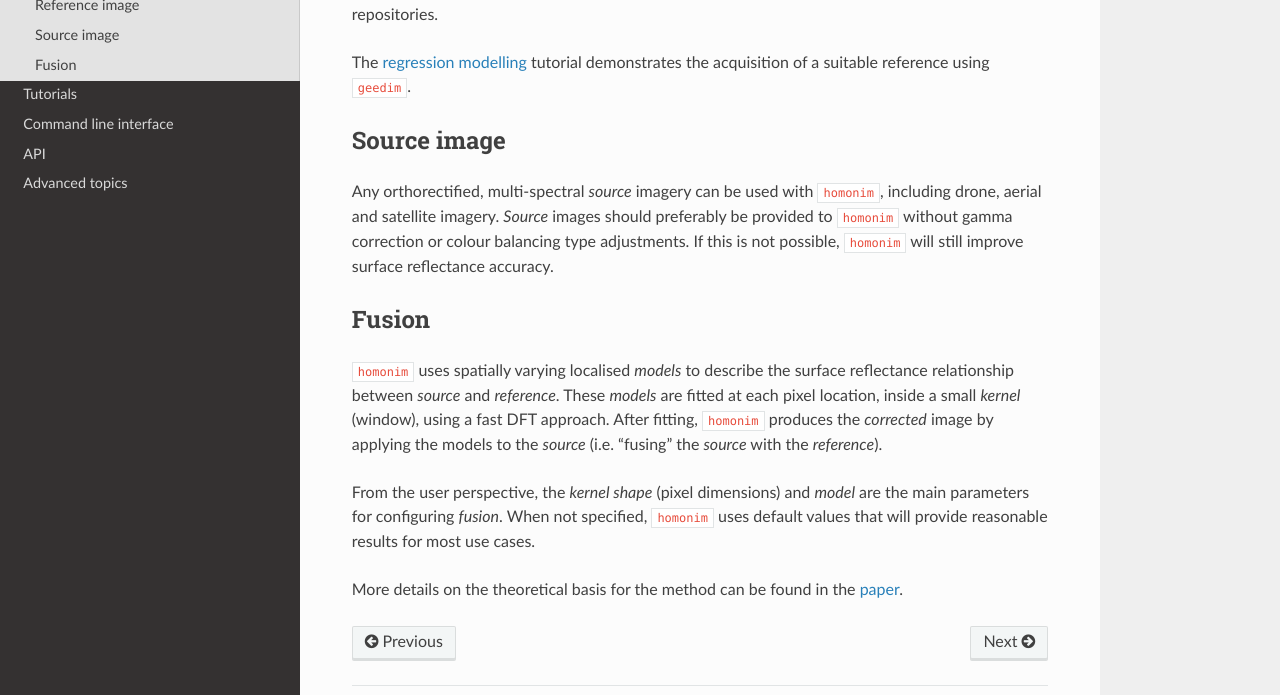
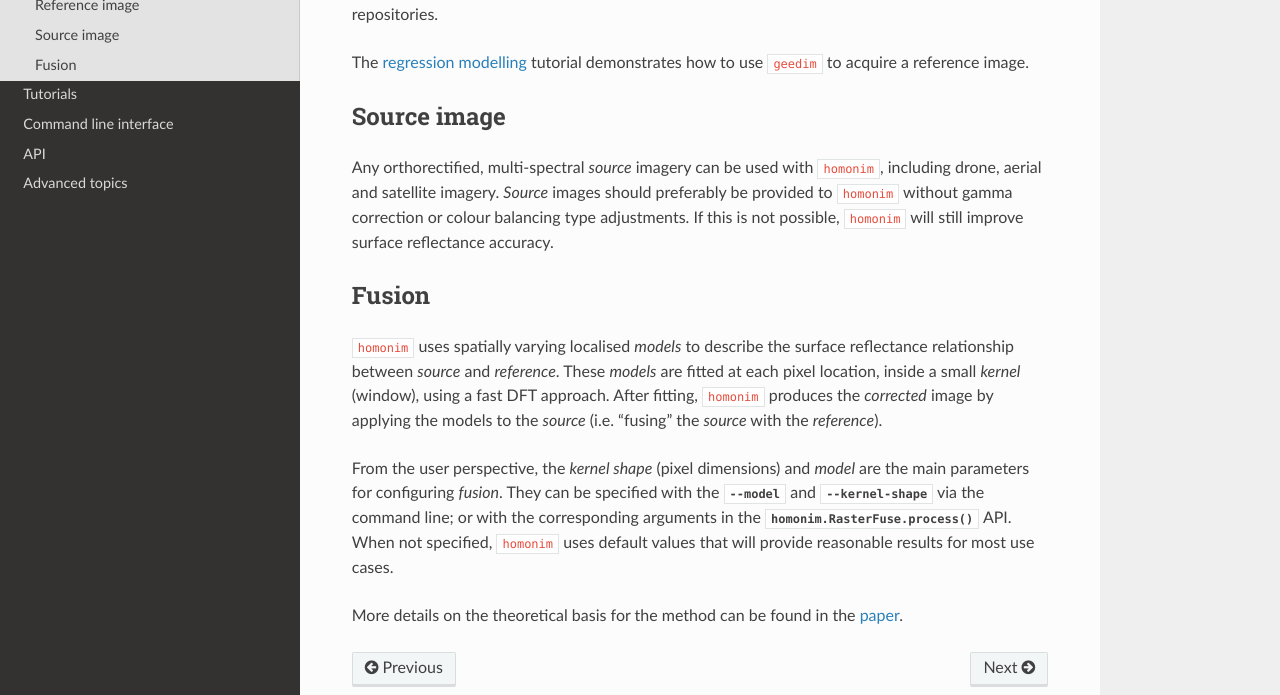
Before and after one commit to leftfield-geospatial/homonim, a Sphinx documentation site: the page built from docs/background.rst, in a window 1280 px wide and 900 px high, scrolled down 719 px, cut to the strip 205-900 px from the top of the window. Built offline with Sphinx 7.4.7 and the Read the Docs theme 2.0.0, drawn with Linux system fonts in a browser that asks for light colours; pages that are not in the unit, such as notebooks, are missing from menus.

Commit message:
add link to param docs

```diff
--- a/docs/background.rst
+++ b/docs/background.rst
@@ -18,7 +18,7 @@ Reference image
 
 Satellite programs, such as Landsat, Sentinel-2, and MODIS, provide suitable *reference* surface reflectance imagery freely to the public.  geedim_ is recommended as a companion tool to ``homonim`` for acquiring cloud/shadow-free imagery from these, and other programs.  geedim_ acquired imagery includes metadata that is used by ``homonim`` for automatic matching of spectral bands.  Alternatively, satellite imagery is available from a number of sources, including the `Google <https://developers.google.com/earth-engine/datasets>`_, `Amazon <https://aws.amazon.com/earth/>`_ and `Microsoft <https://planetarycomputer.microsoft.com/catalog>`_ repositories.
 
-The  `regression modelling <examples/regression_modelling.ipynb>`_ tutorial demonstrates the acquisition of a suitable reference using ``geedim``.
+The  `regression modelling <examples/regression_modelling.ipynb>`_ tutorial demonstrates how to use ``geedim`` to acquire a reference image.
 
 Source image
 ------------
@@ -30,7 +30,7 @@ Fusion
 
 ``homonim`` uses spatially varying localised *models* to describe the surface reflectance relationship between *source* and *reference*.  These *models* are fitted at each pixel location, inside a small *kernel* (window), using a fast DFT approach.  After fitting, ``homonim`` produces the *corrected* image by applying the models to the *source* (i.e. "fusing" the *source* with the *reference*).
 
-From the user perspective, the *kernel shape* (pixel dimensions) and *model* are the main parameters for configuring *fusion*.  When not specified, ``homonim`` uses default values that will provide reasonable results for most use cases.
+From the user perspective, the *kernel shape* (pixel dimensions) and *model* are the main parameters for configuring *fusion*.  They can be specified with the :option:`--model <homonim-fuse --model>` and :option:`--kernel-shape <homonim-fuse --kernel-shape>` via the command line; or with the corresponding arguments in the :meth:`homonim.RasterFuse.process` API.  When not specified, ``homonim`` uses default values that will provide reasonable results for most use cases.
 
 More details on the theoretical basis for the method can be found in the `paper <https://raw.githubusercontent.com/dugalh/homonim/main/docs/radiometric_homogenisation_preprint.pdf>`_.
 
```
